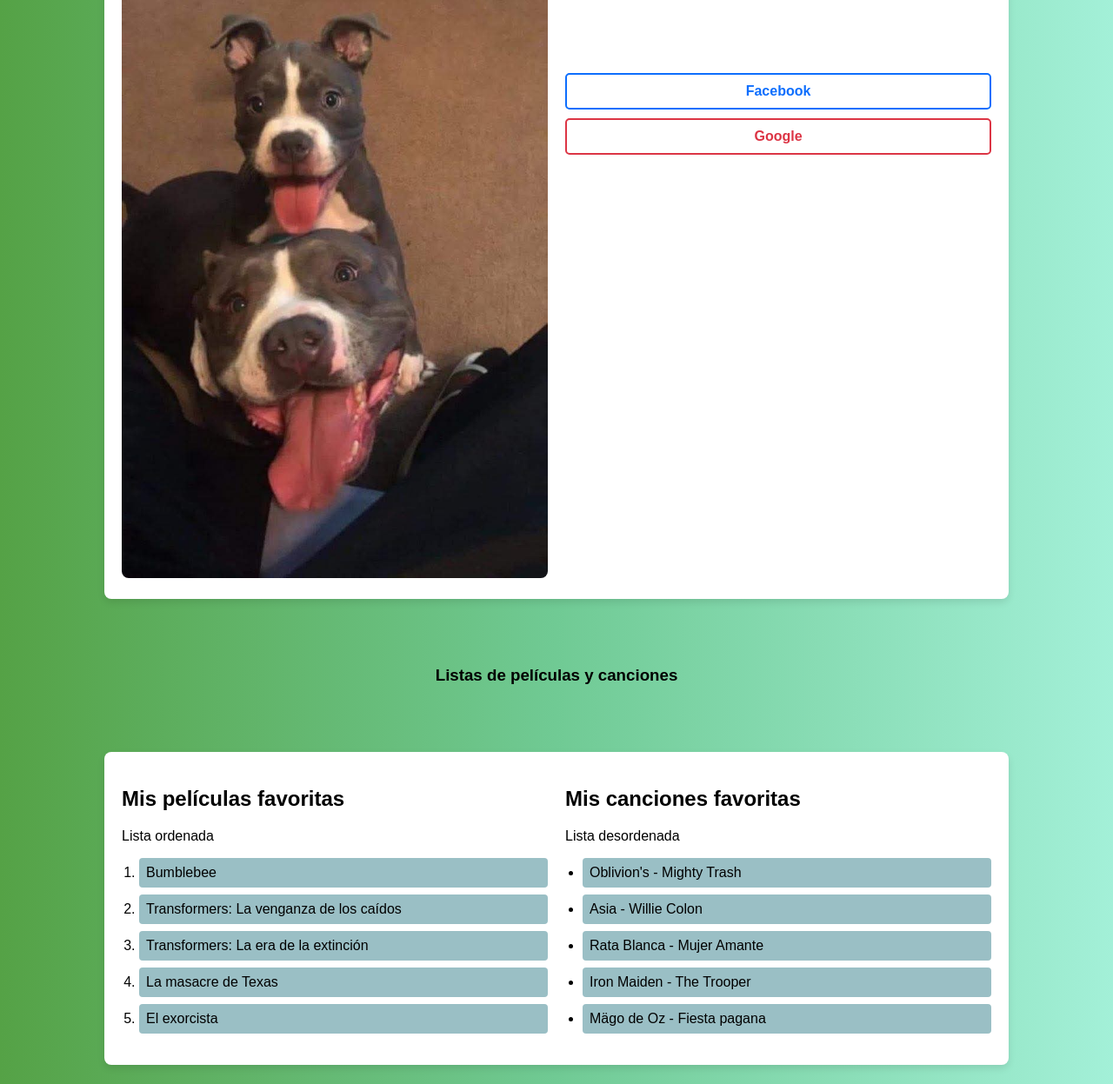
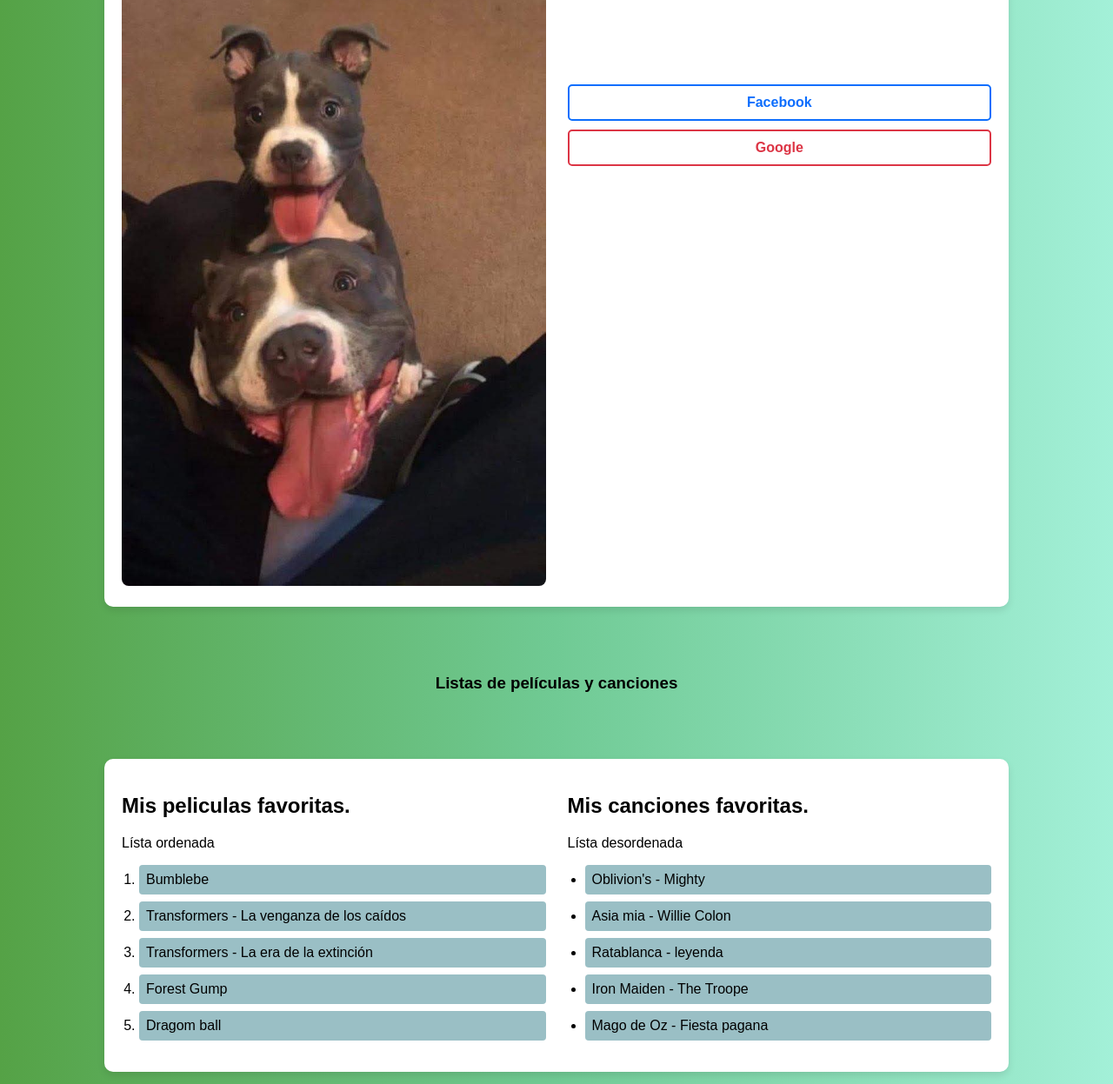
Before and after one commit to MatVira/InterCompWeb_Act_1, a plain HTML site: page Index.html in a window 1280 px wide. Shown: the part 413-1660 px from the top of the page at 87% size. Drawn offline with Linux system fonts and the light colour scheme.

Commit message:
Segundo commit:agregación de lista ordenada y desordenada

```diff
--- a/Index.html
+++ b/Index.html
@@ -3,7 +3,7 @@
 <head>
   <meta charset="UTF-8" />
   <meta name="viewport" content="width=device-width, initial-scale=1.0"/>
-  <title>Actividad N1</title>
+  <title>Crea tu primera página HTML</title>
   <link rel="stylesheet" href="css/styles.css" />
 </head>
 
@@ -16,11 +16,11 @@
 
   <div class="container">
     <div class="row">
-        <div class="col">
-            <img src="Recursos/imagen1.jpg" alt="Imagen">
+        <div class="col-1">
+            <img src="Recursos/imagen1.jpg" alt="Imagen-principal">
         </div>
 
-       <div class="col">
+       <div class="col-1">
             <h2>Actividad en clases</h2>
 
             <p>
@@ -33,14 +33,15 @@
             </p>
 
               <div class="btn-container">
-              <a href="https://www.facebook.com" target="_blank" class="btn btn-outline-primary">
+                <a href="https://www.facebook.com"  class="btn btn-outline-primary">
                     Facebook
                 </a>
 
-              <a href="https://www.google.com" target="_blank" class="btn btn-outline-danger">
+                <a href="https://www.google.com"  class="btn btn-outline-danger">
                     Google
                 </a>
               </div>
+
         </div>
     </div>
   </div>
@@ -51,30 +52,29 @@
     <br>
   </div>
 
-  <div class="container list-container">
-    <div class="row">
-      <div class="col">
-        <h2>Mis películas favoritas</h2>
-        <p>Lista ordenada</p>
+  <div  class="container list-container">
+    <div  class="row">
+      <div  class="col-1">
+        <h2>Mis peliculas favoritas.</h2>
+        <p>Lísta ordenada</p>
           <ol>
-          <li>Bumblebee</li>
-          <li>Transformers: La venganza de los caídos</li>
-          <li>Transformers: La era de la extinción</li>
-          <li>La masacre de Texas</li>
-          <li>El exorcista</li>
+            <li>Bumblebe</li>
+            <li>Transformers - La venganza de los caídos</li>
+            <li>Transformers - La era de la extinción</li>
+            <li>Forest Gump</li>
+            <li>Dragom ball</li>
           </ol>
-      </div>
+      </div >
 
-
-      <div class="col">
-        <h2>Mis canciones favoritas</h2>
-        <p>Lista desordenada</p>
+      <div class="col-1">
+        <h2>Mis canciones favoritas.</h2>
+        <p>Lísta desordenada</p>
           <ul>
-          <li>Oblivion's - Mighty Trash</li>
-          <li>Asia - Willie Colon</li>
-          <li>Rata Blanca - Mujer Amante</li>
-          <li>Iron Maiden - The Trooper</li>
-          <li>Mägo de Oz - Fiesta pagana</li>
+            <li>Oblivion's - Mighty</li>
+            <li>Asia mia - Willie Colon</li>
+            <li>Ratablanca - leyenda</li>
+            <li>Iron Maiden - The Troope</li>
+            <li>Mago de Oz - Fiesta pagana</li>
           </ul>
        </div>
      </div>
--- a/css/styles.css
+++ b/css/styles.css
@@ -1,8 +1,8 @@
 body {
     background: linear-gradient(to right, #55a246, #70ca94, #a3f0d8);
-    font-family: Arial, sans-serif;
-    margin: 0;
-    padding: 20px;
+    font-family: Arial, serif;
+    margin: 10;
+    padding: 25px;
 }
 
 header {
@@ -21,7 +21,7 @@ h2, h3 {
 
 .container {
     background: rgb(255, 255, 255);
-    border-radius: 8px;
+    border-radius: 10px;
     box-shadow: 0 4px 8px rgba(0,0,0,0.1);
     padding: 20px;
     margin: 20px auto;
@@ -29,14 +29,14 @@ h2, h3 {
 }
 
 .row {
-    display: flex;
-    flex-wrap: wrap;
-    gap: 20px;
+    display:  flex;
+    flex-wrap:  wrap;
+    gap: 25px;
 }
 
-.col {
-    flex: 1;
-    min-width: 300px;
+.col-1 {
+    flex:  1;
+    min-width:  300px;
 }
 
 img {
@@ -63,23 +63,13 @@ img {
 }
 
 .btn-outline-primary {
-    border: 2px solid #0d6efd;
+    border: 2px  solid #0d6efd;
     color: #0d6efd;
 }
 
-.btn-outline-primary:hover {
-    background: #0d6efd;
-    color: white;
-}
-
 .btn-outline-danger {
-    border: 2px solid #dc3545;
+    border: 2px  solid #dc3545;
     color: #dc3545;
-}
-
-.btn-outline-danger:hover {
-    background: #dc3545;
-    color: white;
 }
 
 .listados{
```
Lines whose indentation alone changed are shown as unchanged.
